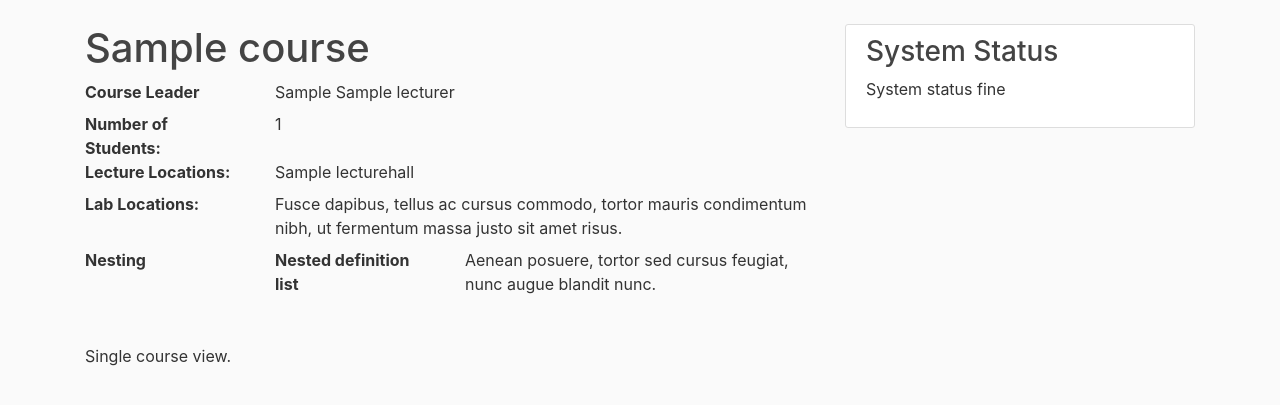
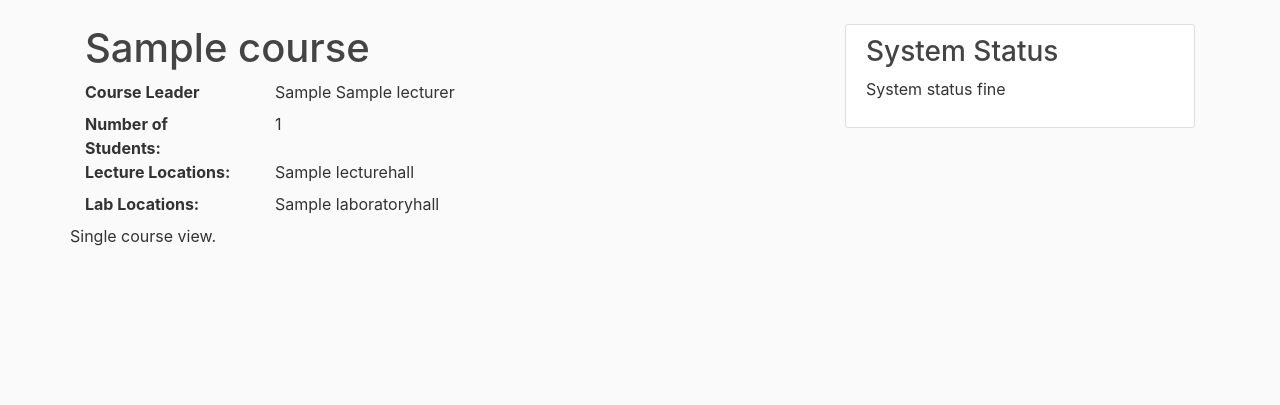
Before and after one commit to OlafSzmidt/attendance-arduino, a Django app: a page that uses requests/templates/requests/single_course.html in a window 1280 px wide. Shown: the part 56-461 px from the top of the page. Run offline with Django 3.2, Linux system fonts and the light colour scheme; a user stored in the database is signed in; tables that the repository leaves empty hold one stand-in row (values such as "Sample post"); some libraries are stand-ins or nearby versions.

Commit message:
Add laboratory halls

```diff
--- a/requests/admin.py
+++ b/requests/admin.py
@@ -1,6 +1,6 @@
 from django.contrib import admin
 from requests.models import (Student, NFCCard, Event, Lecturer, Course,
-                             Attendance, LectureHall)
+                             Attendance, LectureHall, LaboratoryHall)
 
 # Register your models here.
 admin.site.register(NFCCard)
@@ -10,3 +10,4 @@ admin.site.register(Course)
 admin.site.register(Event)
 admin.site.register(Attendance)
 admin.site.register(LectureHall)
+admin.site.register(LaboratoryHall)
--- a/requests/models.py
+++ b/requests/models.py
@@ -40,7 +40,14 @@ class Lecturer(Person):
 
 class LectureHall(models.Model):
     '''A location model to be connected to courses to then view as options.'''
-    name = models.CharField(max_length=10, null=False)
+    name = models.CharField(max_length=12, null=False)
+
+    def __str__(self):
+        return self.name
+
+class LaboratoryHall(models.Model):
+    '''A location model to be connected to courses to then view as options.'''
+    name = models.CharField(max_length=12, null=False)
 
     def __str__(self):
         return self.name
@@ -52,6 +59,8 @@ class Course(models.Model):
     leader = models.ForeignKey(Lecturer, blank=True, null=True, on_delete=models.SET_NULL)
     students = models.ManyToManyField(Student, blank=True)
     lectures = models.ManyToManyField(LectureHall, blank=False)
+    labs = models.ManyToManyField(LaboratoryHall, blank=False)
+
     def __str__(self):
         return self.title
 
--- a/requests/templates/requests/single_course.html
+++ b/requests/templates/requests/single_course.html
@@ -24,17 +24,16 @@
 
 
   <dt class="col-sm-3">Lab Locations: </dt>
-  <dd class="col-sm-9">Fusce dapibus, tellus ac cursus commodo, tortor mauris condimentum nibh, ut fermentum massa justo sit amet risus.</dd>
-
-  <dt class="col-sm-3">Nesting</dt>
   <dd class="col-sm-9">
-    <dl class="row">
-      <dt class="col-sm-4">Nested definition list</dt>
-      <dd class="col-sm-8">Aenean posuere, tortor sed cursus feugiat, nunc augue blandit nunc.</dd>
-    </dl>
+    <!-- Don't show a comma after last item -->
+    {% for lab_hall in lab_halls %}
+      {% if forloop.last %}
+        {{ lab_hall }}
+      {% else %}
+        {{ lab_hall }},
+      {% endif %}
+    {% endfor %}
   </dd>
-</dl>
-
 
   Single course view.
 {% endblock content %}
--- a/requests/views.py
+++ b/requests/views.py
@@ -94,4 +94,4 @@ def cardScanView(request):
 @login_required
 def viewCourseView(request, course_title):
     course = Course.objects.filter(title=course_title).first()
-    return render(request, 'requests/single_course.html', {'course': course, 'lecture_halls': course.lectures.all()})
+    return render(request, 'requests/single_course.html', {'course': course, 'lecture_halls': course.lectures.all(), 'lab_halls': course.labs.all()})
```
Also changed, not shown: requests/migrations/0009_auto_20181205_2037.py (added).
